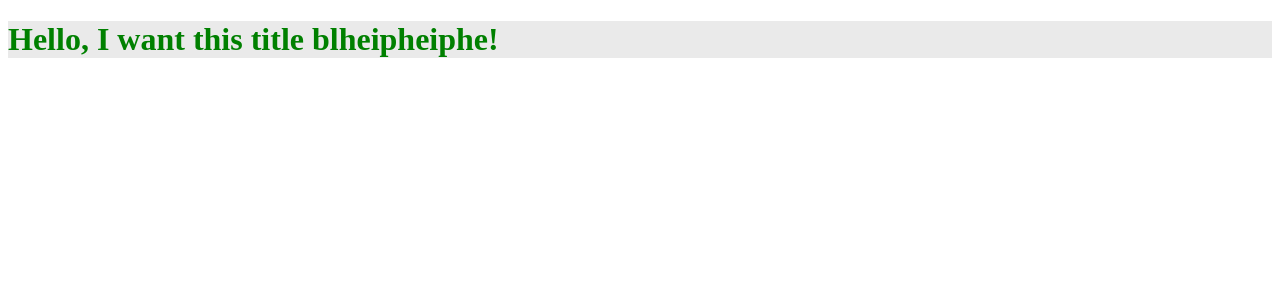
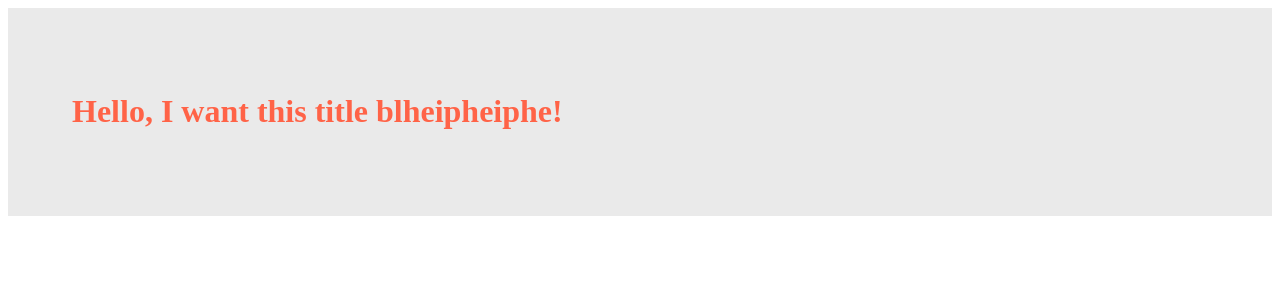
Before and after one commit to christianalfoni/new-git-flow, a React (Create React App) app: page / in a window 1280 px wide. Shown: the top 300 px of the page. Built offline with nearby package versions, Linux system fonts and the light colour scheme.

Commit message:
fix conflict

```diff
--- a/src/styles.css
+++ b/src/styles.css
@@ -1,5 +1,6 @@
 .App {
   opacity: 1;
   background-color: #eaeaea;
-  color: green;
+  color: tomato;
+  padding: 4rem;
 }
```
